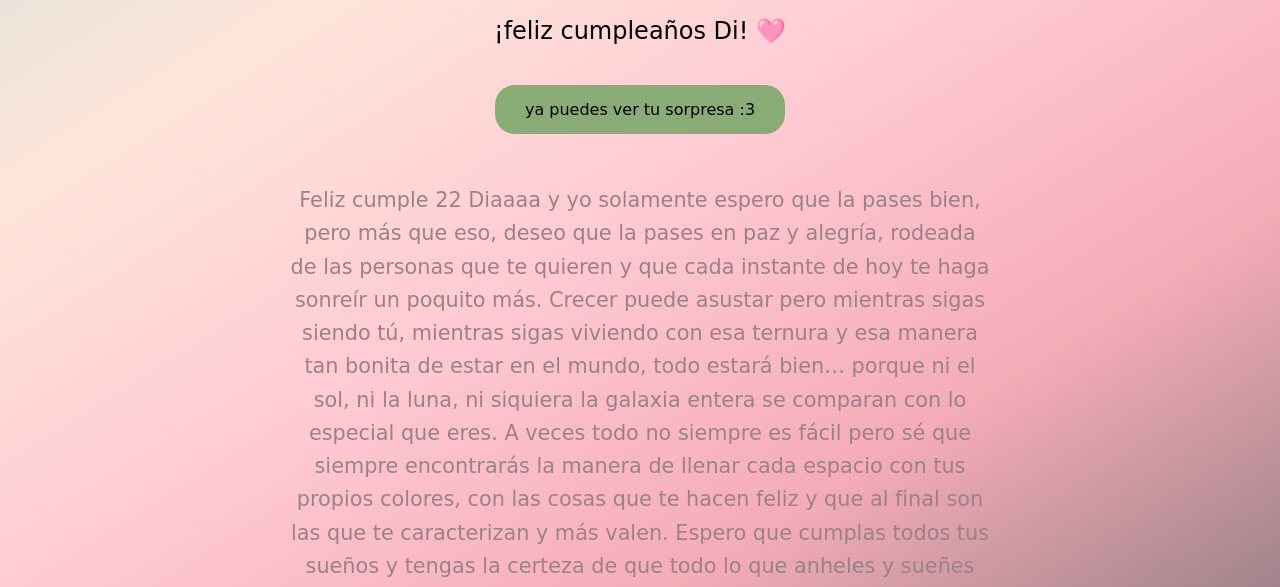
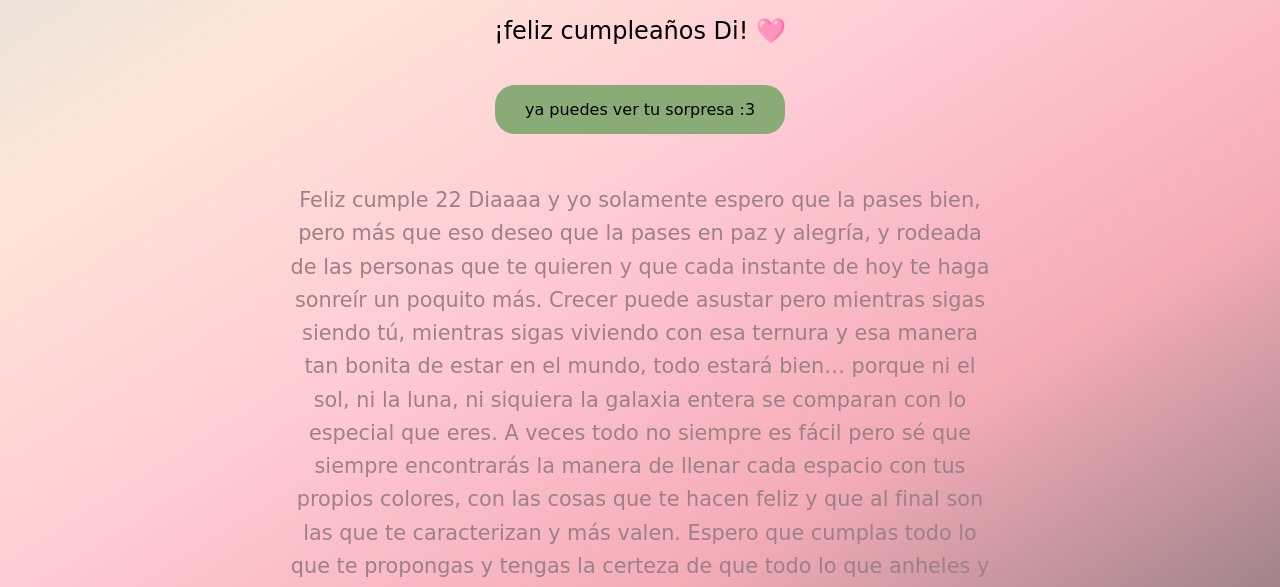
Before and after one commit to evangelu20-ai/Dia-bday, a plain HTML site: page index.html in a window 1280 px wide. Both pictures are taken after a click on the button "ya puedes ver tu sorpresa :3". Shown: the part 193-780 px from the top of the page. Drawn offline with Linux system fonts and the light colour scheme; a web font is replaced by a local one.

Commit message:
index.html

```diff
--- a/index.html
+++ b/index.html
@@ -109,14 +109,14 @@ body {
   <!-- sorpresa -->
   <div class="sorpresa" id="sorpresa">
     <p>
-      Feliz cumple 22 Diaaaa y yo solamente espero que la pases bien, pero más que eso, deseo que la pases en paz y alegría, rodeada de las personas que te quieren y que cada instante de hoy te haga sonreír un poquito más.
+      Feliz cumple 22 Diaaaa y yo solamente espero que la pases bien, pero más que eso deseo que la pases en paz y alegría, y rodeada de las personas que te quieren y que cada instante de hoy te haga sonreír un poquito más.
 
 Crecer puede asustar pero mientras sigas siendo tú, mientras sigas viviendo con esa ternura y esa manera tan bonita de estar en el mundo, todo estará bien… porque ni el sol, ni la luna, ni siquiera la galaxia entera se comparan con lo especial que eres. A veces todo no siempre es fácil pero sé que siempre encontrarás la manera de llenar cada espacio con tus propios colores, con las cosas que te hacen feliz y que al final son las que te caracterizan y más valen.
 
-Espero que cumplas todos tus sueños y tengas la certeza de que todo lo que anheles y sueñes puede ser tuyo. Diviértete mucho, mucho hasta que rías a más no poder, que guardes en tu corazón lo bonito que es este día, que comas algo delicioso y rebibas muchos regalos cutes y sobre todo quiero que sepas cuánto te quiero. No importa la distancia o los días que pasen, siempre hay un lugar para ti en mí. Celebrar tu vida es un regalo también y yo lo hago deseando que tu vida siga brillando de maneras que ni imaginas todavía.
+Espero que cumplas todo lo que te propongas y tengas la certeza de que todo lo que anheles y sueñes puede ser tuyo. Diviértete mucho, mucho hasta que rías a más no poder, que guardes en tu corazón lo bonito que es este día, que comas algo delicioso y rebibas muchos regalos cutes y sobre todo quiero que sepas cuánto te quiero. No importa la distancia o los días que pasen, siempre hay un lugar para ti en mí. Celebrar tu vida es un regalo también y yo lo hago desde aquí deseando que tu vida siga brillando de maneras que no imaginas todavía.
 
 
-PD: soy una completa boomer y lo sabes, nunca en mi vida había hecho una página web y esta fue la primera vez y salió tan horrible como lo imaginé ajshsj, fueron semanas duras pero la hice con todo el cariño del mundo, espero que te haya gustado porque cada detalle estaba pensado solo para ti, muak. Feliz cumple &lt;3
+PD: Soy una completa boomer y lo sabes, nunca en mi vida había hecho una página web y esta fue la primera vez y salió tan horrible como lo imaginé ajshsj, fueron semanas duras pero la hice con todo el cariño del mundo, espero que te haya gustado porque cada detalle estaba pensado solo para ti, muak. Feliz cumple. &lt;3
     </p>
 
     <!-- gifs dentro de la sorpresa -->
```
